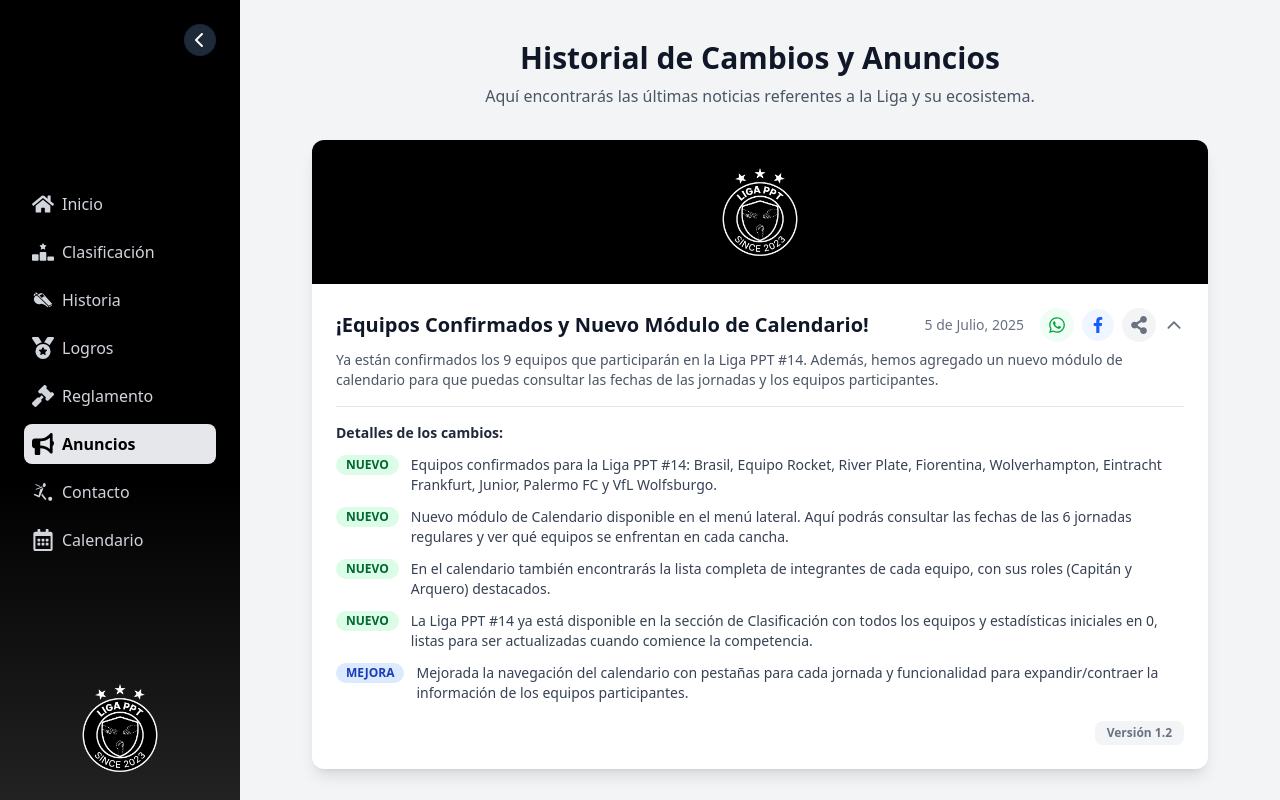
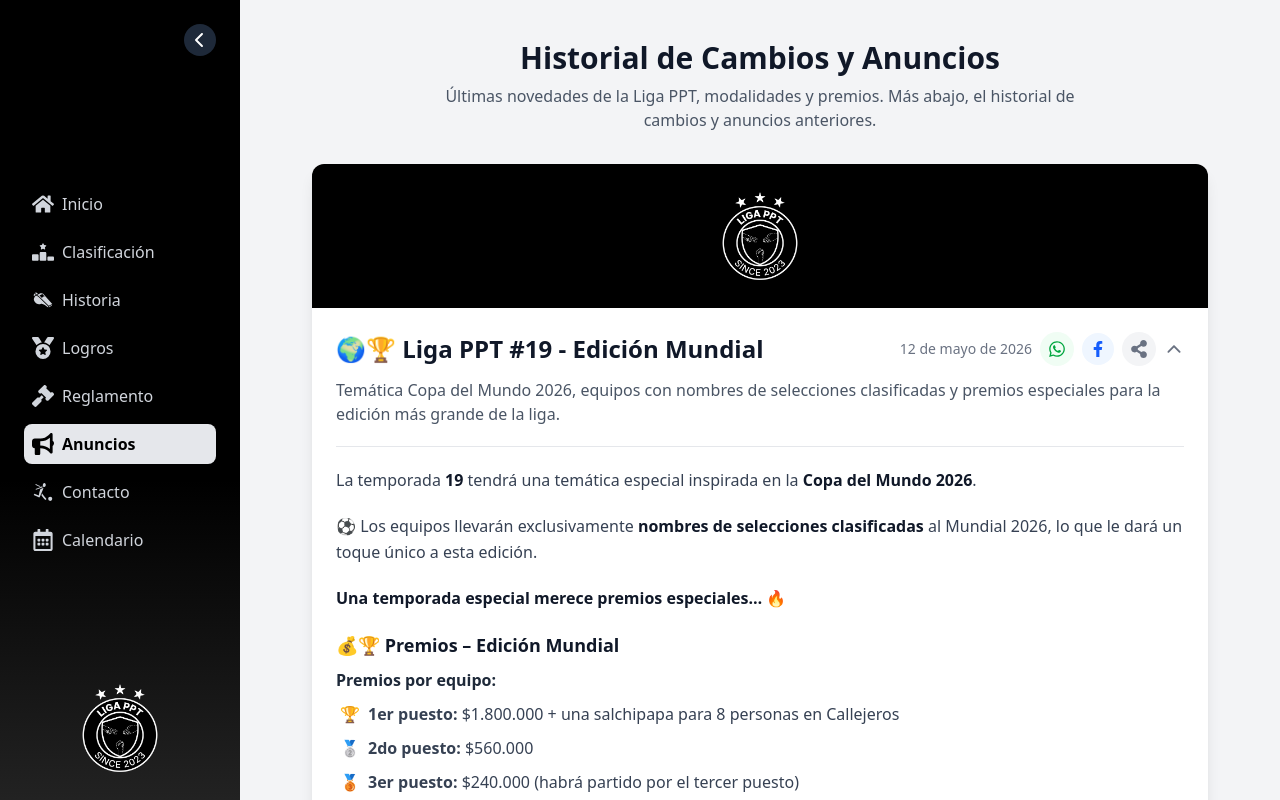
Before and after one commit to marianoamaris/liga-ppt, a React (Vite) app: page /anuncios in a window 1280 px wide. Built offline with nearby package versions, Linux system fonts and the light colour scheme.

Commit message:
feat: noticia de mundial

```diff
--- /dev/null
+++ b/src/components/anuncios/Liga19MundialAnnouncement.tsx
@@ -0,0 +1,198 @@
+import React, { useState } from "react";
+import { IoIosArrowDown } from "react-icons/io";
+import { FaShareAlt, FaWhatsapp, FaFacebookF } from "react-icons/fa";
+import { AnnouncementCard } from "../common/AnnouncementCard";
+
+const ANCHOR = "l19-mundial";
+const TITLE = "🌍🏆 Liga PPT #19 - Edición Mundial";
+const SHORT =
+  "Temática Copa del Mundo 2026, equipos con nombres de selecciones clasificadas y premios especiales para la edición más grande de la liga.";
+
+export const Liga19MundialAnnouncement: React.FC = () => {
+  const [isExpanded, setIsExpanded] = useState(true);
+  const url =
+    typeof window !== "undefined"
+      ? `${window.location.origin}/anuncios#${ANCHOR}`
+      : `/anuncios#${ANCHOR}`;
+
+  const handleShare = (e: React.MouseEvent) => {
+    e.stopPropagation();
+    if (typeof navigator !== "undefined" && navigator.share) {
+      void navigator.share({
+        title: TITLE,
+        text: SHORT,
+        url,
+      });
+    } else if (typeof navigator !== "undefined" && navigator.clipboard) {
+      void navigator.clipboard.writeText(url);
+      alert("Enlace copiado al portapapeles");
+    }
+  };
+
+  const whatsappUrl = `https://wa.me/?text=${encodeURIComponent(
+    `${TITLE}\n\n${SHORT}\n\n${url}`
+  )}`;
+  const facebookUrl = `https://www.facebook.com/sharer/sharer.php?u=${encodeURIComponent(
+    url
+  )}`;
+
+  return (
+    <div id={ANCHOR} className="mb-8 scroll-mt-24">
+      <AnnouncementCard onClick={() => setIsExpanded(!isExpanded)}>
+        <div className="flex items-center justify-center p-6 bg-black">
+          <img
+            src="/PPT.png"
+            alt="Logo Liga PPT"
+            className="object-contain w-24 h-24"
+          />
+        </div>
+
+        <div className="p-6">
+          <div className="flex flex-col gap-3 sm:flex-row sm:items-start sm:justify-between">
+            <h2 className="text-xl font-bold leading-snug text-gray-900 sm:text-2xl">
+              {TITLE}
+            </h2>
+            <div className="flex flex-shrink-0 items-center gap-2 self-end sm:self-auto">
+              <span className="hidden text-sm text-gray-500 sm:block">
+                12 de mayo de 2026
+              </span>
+              <a
+                href={whatsappUrl}
+                target="_blank"
+                rel="noopener noreferrer"
+                onClick={(e) => e.stopPropagation()}
+                className="p-2 text-green-600 transition rounded-full bg-green-50 hover:bg-green-100 hover:text-green-800"
+                title="Compartir en WhatsApp"
+              >
+                <FaWhatsapp size={18} />
+              </a>
+              <a
+                href={facebookUrl}
+                target="_blank"
+                rel="noopener noreferrer"
+                onClick={(e) => e.stopPropagation()}
+                className="p-2 text-blue-600 transition rounded-full bg-blue-50 hover:bg-blue-100 hover:text-blue-800"
+                title="Compartir en Facebook"
+              >
+                <FaFacebookF size={16} />
+              </a>
+              <button
+                type="button"
+                onClick={handleShare}
+                className="p-2 text-gray-500 transition bg-gray-100 rounded-full hover:bg-gray-200 hover:text-gray-700"
+                title="Compartir anuncio"
+              >
+                <FaShareAlt size={18} />
+              </button>
+              <IoIosArrowDown
+                className={`text-gray-500 transition-transform duration-300 ${
+                  isExpanded ? "rotate-180" : ""
+                }`}
+                size={20}
+              />
+            </div>
+          </div>
+          <p className="mt-3 text-sm text-gray-600 sm:text-base">{SHORT}</p>
+          <span className="mt-2 text-xs text-gray-500 sm:hidden">
+            12 de mayo de 2026
+          </span>
+
+          {isExpanded && (
+            <div className="pt-5 mt-5 space-y-5 text-sm leading-relaxed text-gray-700 border-t border-gray-200 sm:text-base">
+              <p>
+                La temporada{" "}
+                <strong className="text-gray-900">19</strong> tendrá una
+                temática especial inspirada en la{" "}
+                <strong className="text-gray-900">Copa del Mundo 2026</strong>.
+              </p>
+              <p>
+                ⚽ Los equipos llevarán exclusivamente{" "}
+                <strong className="text-gray-900">
+                  nombres de selecciones clasificadas
+                </strong>{" "}
+                al Mundial 2026, lo que le dará un toque único a esta edición.
+              </p>
+              <p className="font-semibold text-gray-900">
+                Una temporada especial merece premios especiales… 🔥
+              </p>
+
+              <section>
+                <h3 className="mb-2 text-base font-bold text-gray-900 sm:text-lg">
+                  💰🏆 Premios – Edición Mundial
+                </h3>
+                <p className="mb-2 font-semibold text-gray-800">
+                  Premios por equipo:
+                </p>
+                <ul className="pl-1 space-y-2 list-none">
+                  <li className="flex gap-2">
+                    <span aria-hidden>🏆</span>
+                    <span>
+                      <strong>1er puesto:</strong> $1.800.000 + una salchipapa
+                      para 8 personas en Callejeros
+                    </span>
+                  </li>
+                  <li className="flex gap-2">
+                    <span aria-hidden>🥈</span>
+                    <span>
+                      <strong>2do puesto:</strong> $560.000
+                    </span>
+                  </li>
+                  <li className="flex gap-2">
+                    <span aria-hidden>🥉</span>
+                    <span>
+                      <strong>3er puesto:</strong> $240.000 (habrá partido por
+                      el tercer puesto)
+                    </span>
+                  </li>
+                </ul>
+              </section>
+
+              <section>
+                <p className="mb-2 font-semibold text-gray-800">
+                  Premios individuales:
+                </p>
+                <ul className="pl-1 space-y-2 list-none">
+                  <li className="flex gap-2">
+                    <span aria-hidden>⚽</span>
+                    <span>
+                      <strong>Goleador de la Liga:</strong> $120.000
+                    </span>
+                  </li>
+                  <li className="flex gap-2">
+                    <span aria-hidden>🧤</span>
+                    <span>
+                      <strong>Mejor Arquero:</strong> $120.000
+                    </span>
+                  </li>
+                  <li className="flex gap-2">
+                    <span aria-hidden>🌟</span>
+                    <span>
+                      <strong>MVP de la Liga:</strong> $120.000
+                    </span>
+                  </li>
+                  <li className="flex gap-2">
+                    <span aria-hidden>🏅</span>
+                    <span>
+                      <strong>MVP de la Final:</strong> $120.000
+                    </span>
+                  </li>
+                </ul>
+              </section>
+
+              <p className="pt-1 text-base font-semibold text-gray-900">
+                La edición más grande en la historia de la Liga PPT está por
+                comenzar. 🌍🔥
+              </p>
+            </div>
+          )}
+
+          <div className="mt-4 text-right">
+            <span className="inline-block px-3 py-1 text-xs font-semibold text-gray-500 bg-gray-100 rounded-lg">
+              Liga #19 · Edición Mundial
+            </span>
+          </div>
+        </div>
+      </AnnouncementCard>
+    </div>
+  );
+};
--- a/src/pages/AnunciosPage.tsx
+++ b/src/pages/AnunciosPage.tsx
@@ -7,6 +7,7 @@
 import { IoIosArrowDown } from "react-icons/io";
 import { FaShareAlt, FaWhatsapp, FaFacebookF } from "react-icons/fa";
 import { AnnouncementCard } from "../components/common/AnnouncementCard";
+import { Liga19MundialAnnouncement } from "../components/anuncios/Liga19MundialAnnouncement";
 
 const getBadgeClass = (type: ChangeType) => {
   switch (type) {
@@ -149,10 +150,11 @@
             Historial de Cambios y Anuncios
           </h1>
           <p className="max-w-2xl mx-auto mt-2 text-base text-gray-600">
-            Aquí encontrarás las últimas noticias referentes a la Liga y su
-            ecosistema.
+            Últimas novedades de la Liga PPT, modalidades y premios. Más abajo,
+            el historial de cambios y anuncios anteriores.
           </p>
         </div>
+        <Liga19MundialAnnouncement />
         {CHANGELOG_DATA.map((entry) => (
           <ChangelogItem key={entry.version} entry={entry} />
         ))}
```
